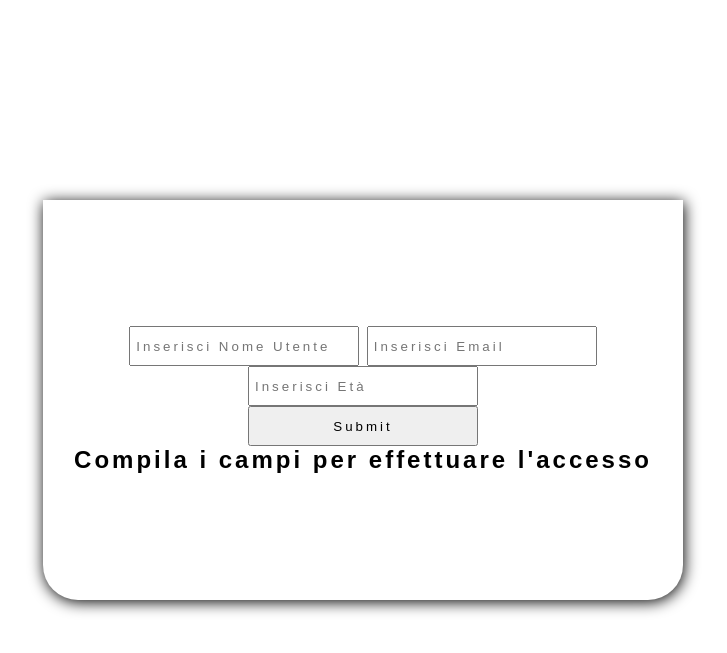
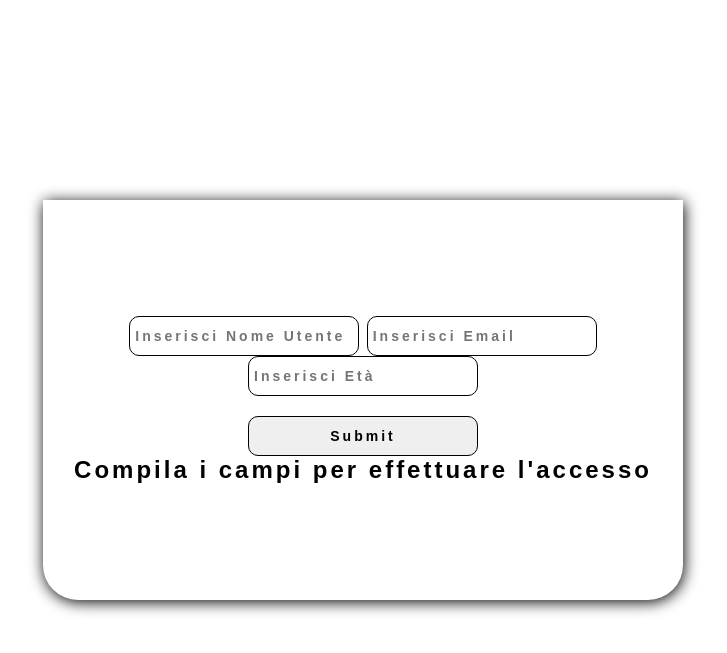
Before and after one commit to manfred-commits/php-snacks-b1, a PHP site: page /?name=1 in a window 1280 px wide. Shown: the top 653 px of the page, without its empty margins (277-1004 px from the left). Run offline with PHP 8.4, Linux system fonts and the light colour scheme; data that the repository does not hold is empty; some web fonts are replaced.

Commit message:
added addition css formatting fine esercizio

```diff
--- a/snack-2/css/style.css
+++ b/snack-2/css/style.css
@@ -19,6 +19,10 @@ input{
     width: 230px;
     height: 40px;
     padding: 5px;
+    font-weight: bold;
+    font-size: 14px;
+    border: 1px solid black;
+    border-radius: 10px;
 }
 /* /general-rules */
 
@@ -35,7 +39,11 @@ input{
     border-radius: 0 0 35px 35px;
     text-align: center;
 }
-.main-container #input-btn-container{
+.main-container form{
+    width: 100%;
+}
+.main-container form #input-btn-container{
+    padding: 20px 0 0;
     width: 100%;
 }
 .main-container .general-message{
--- a/snack-2/index.php
+++ b/snack-2/index.php
@@ -44,7 +44,7 @@ if(!empty($name_parameter) && !empty($mail_parameter) && !empty($age_parameter))
             <input type="text" name="name" placeholder="Inserisci Nome Utente">
             <input type="text" name="mail" placeholder="Inserisci Email">
             <input type="text" name="age" placeholder="Inserisci Età">
-            <div id="id="input-btn>
+            <div id="input-btn-container"input-btn>
                 <input type="submit">
             </div>
         </form>
```
